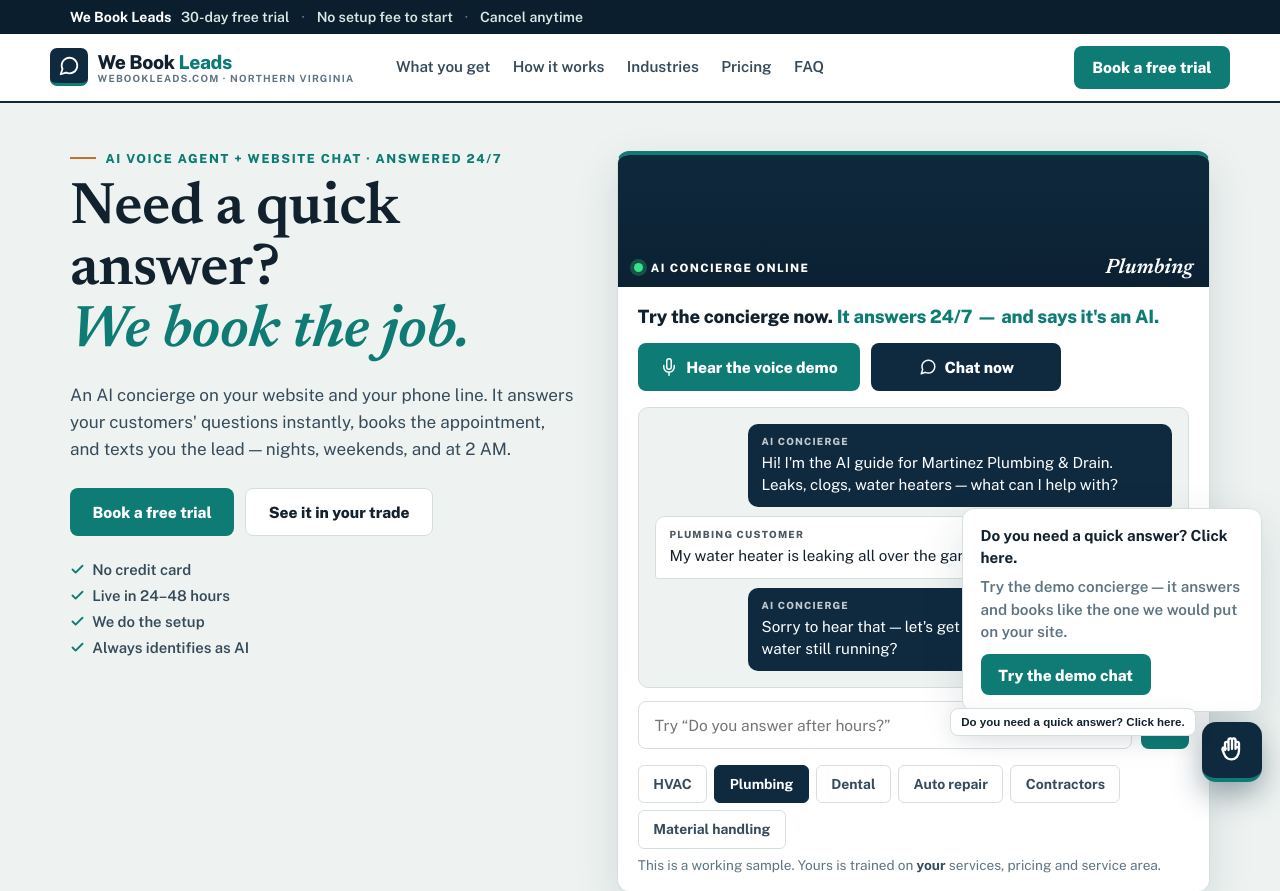
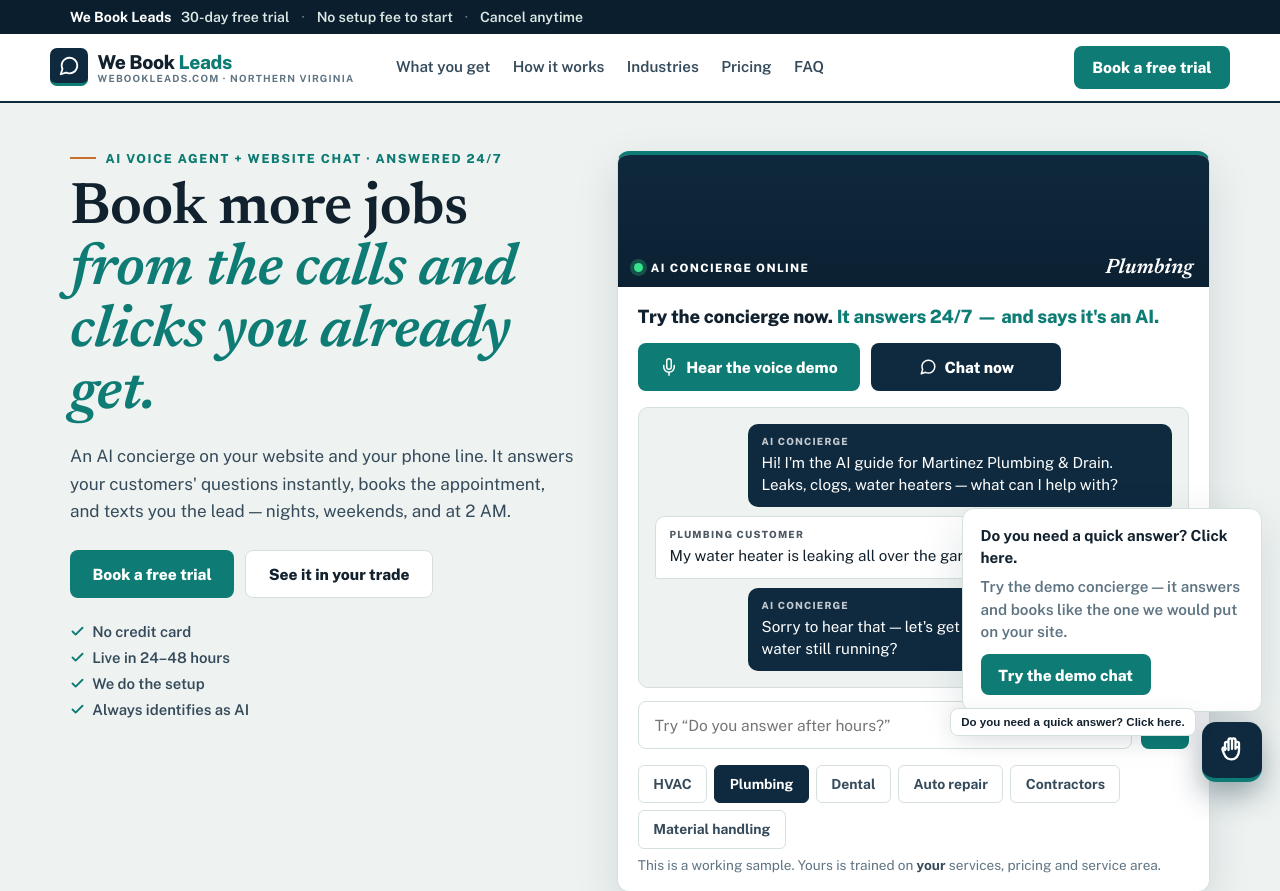
Before and after one commit to dcgleason/we-book-leads, a plain HTML site: page index.html in a window 1280 px wide. Shown: the top 891 px of the page. Drawn offline with nearby package versions, Linux system fonts and the light colour scheme.

Commit message:
Update H1 headline

```diff
--- a/index.html
+++ b/index.html
@@ -358,7 +358,7 @@ footer a{color:var(--primary-dark);font-weight:700;text-decoration:none}
   <div class="wrap hero-grid">
     <div class="hero-copy">
     <p class="eyebrow">AI voice agent + website chat · Answered 24/7</p>
-    <h1>Need a quick answer?<br /><span class="y">We book the job.</span></h1>
+    <h1>Book more jobs<br /><span class="y">from the calls and clicks you already get.</span></h1>
     <p class="hero-sub">An AI concierge on your website and your phone line. It answers your customers' questions instantly, books the appointment, and texts you the lead — nights, weekends, and at 2 AM.</p>
     <div class="hero-cta">
       <a class="btn btn-yellow" href="#trial">Book a free trial</a>
```
